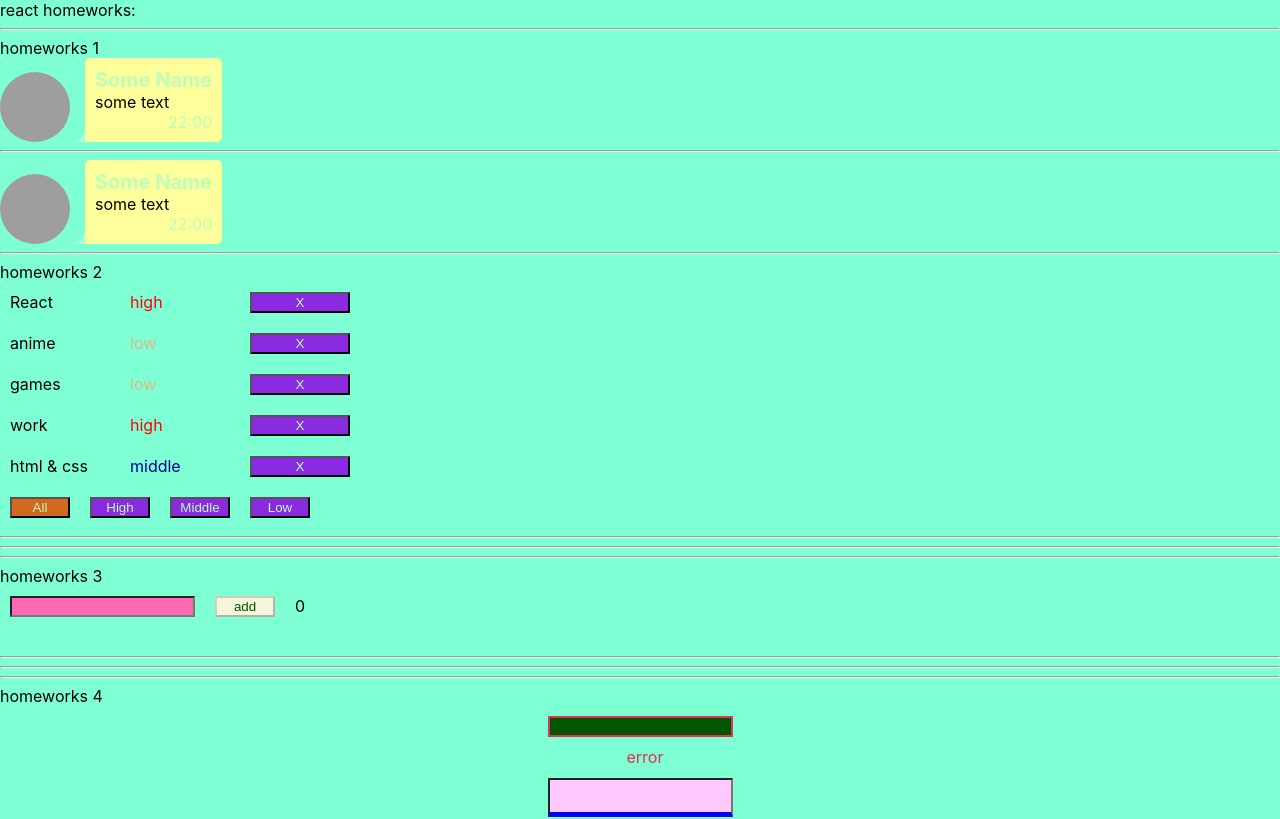
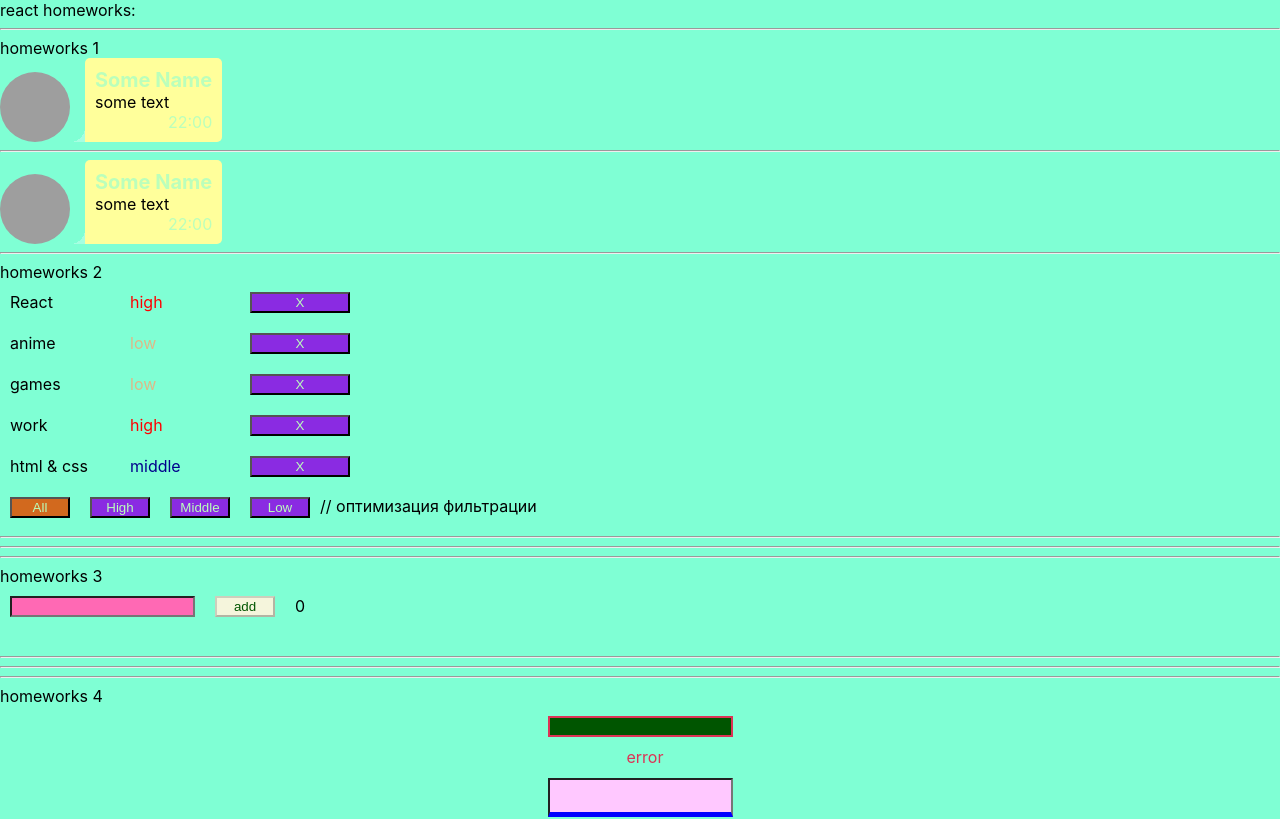
Before and after one commit to KombinatorVit/TasksIgnat, a React (Create React App) app: page / in a window 1280 px wide. Shown: the top 819 px of the page. Built offline with nearby package versions, Linux system fonts and the light colour scheme; grey boxes are pictures that could not be loaded.

Commit message:
2 дз // оптимизация фильтрации   const set && const setClass

```diff
--- a/src/p2-homeworks/h2/Affairs.tsx
+++ b/src/p2-homeworks/h2/Affairs.tsx
@@ -31,12 +31,20 @@ function Affairs(props: AffairsPropsType) {
     const setLow = () => {
         props.setFilter('low');
     };
+// оптимизация фильтрации
+//     const set = (e: React.MouseEvent<HTMLButtonElement, MouseEvent>) => {
+//         props.setFilter(e.currentTarget.value as FilterType)
+//     }
 
     const onAll = s.button + ' ' + (props.filter === 'all' ? s.active : '');
     const onHigh = s.button + ' ' + (props.filter === 'high' ? s.active : '');
     const onMiddle = s.button + ' ' + (props.filter === 'middle' ? s.active : '');
     const onLow = s.button + ' ' + (props.filter === 'low' ? s.active : '');
+// оптимизация фильтрации
 
+// const setClass = (filter: FilterType) => {
+//     return s.button + (props.filter === filter ? ' ' + s.active : '')
+// }
 
     return (
         <div>
@@ -47,6 +55,13 @@ function Affairs(props: AffairsPropsType) {
             <button onClick={setHigh} className={onHigh}>High</button>
             <button onClick={setMiddle} className={onMiddle}>Middle</button>
             <button onClick={setLow} className={onLow}>Low</button>
+
+            // оптимизация фильтрации
+
+            {/*<button onClick={set} className={setClass('all')} value={'all'}>All</button>*/}
+            {/*<button onClick={set} className={setClass('high')} value={'high'}>High</button>*/}
+            {/*<button onClick={set} className={setClass('middle')} value={'middle'}>Middle</button>*/}
+            {/*<button onClick={set} className={setClass('low')} value={'low'}>Low</button>*/}
         </div>
     );
 }
```
